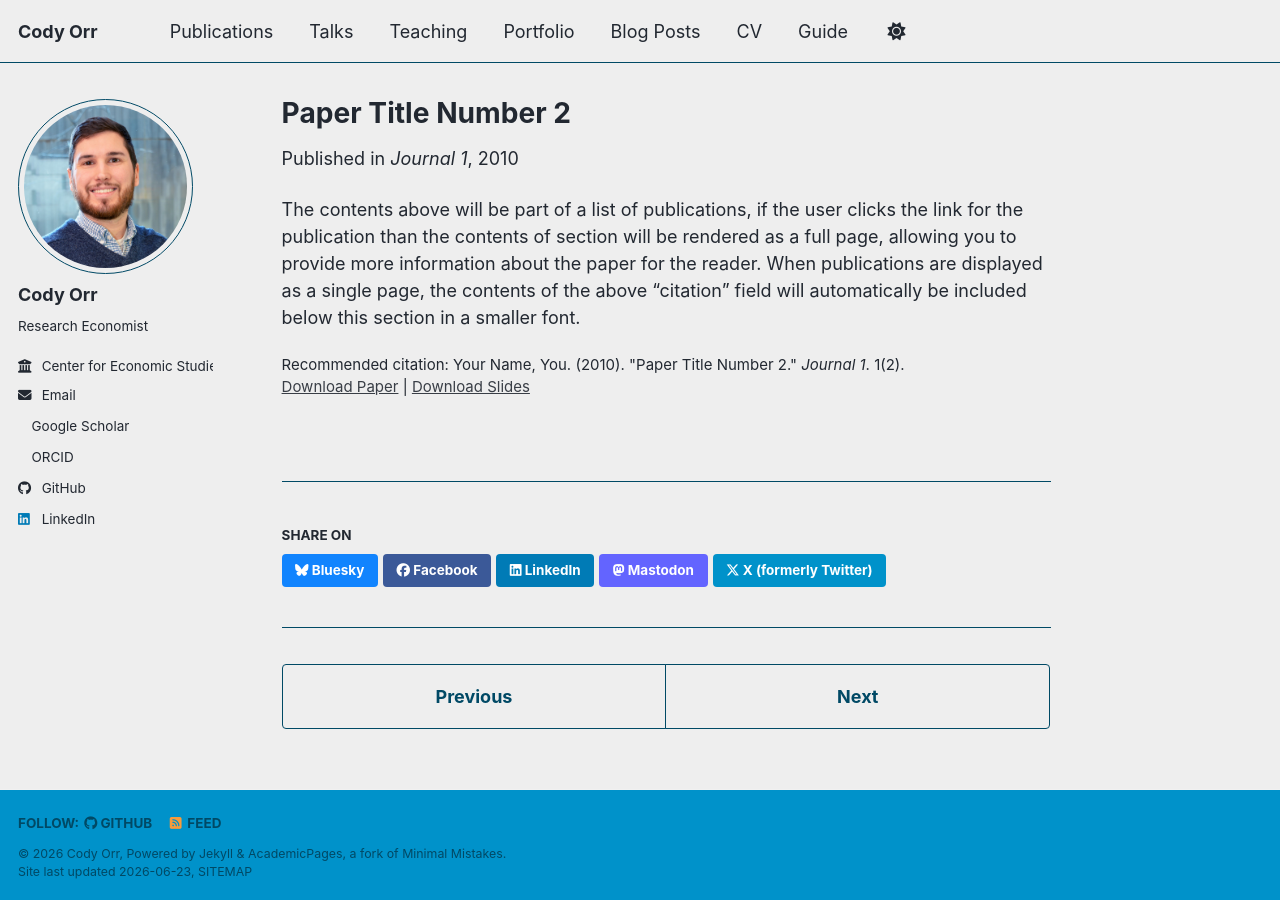
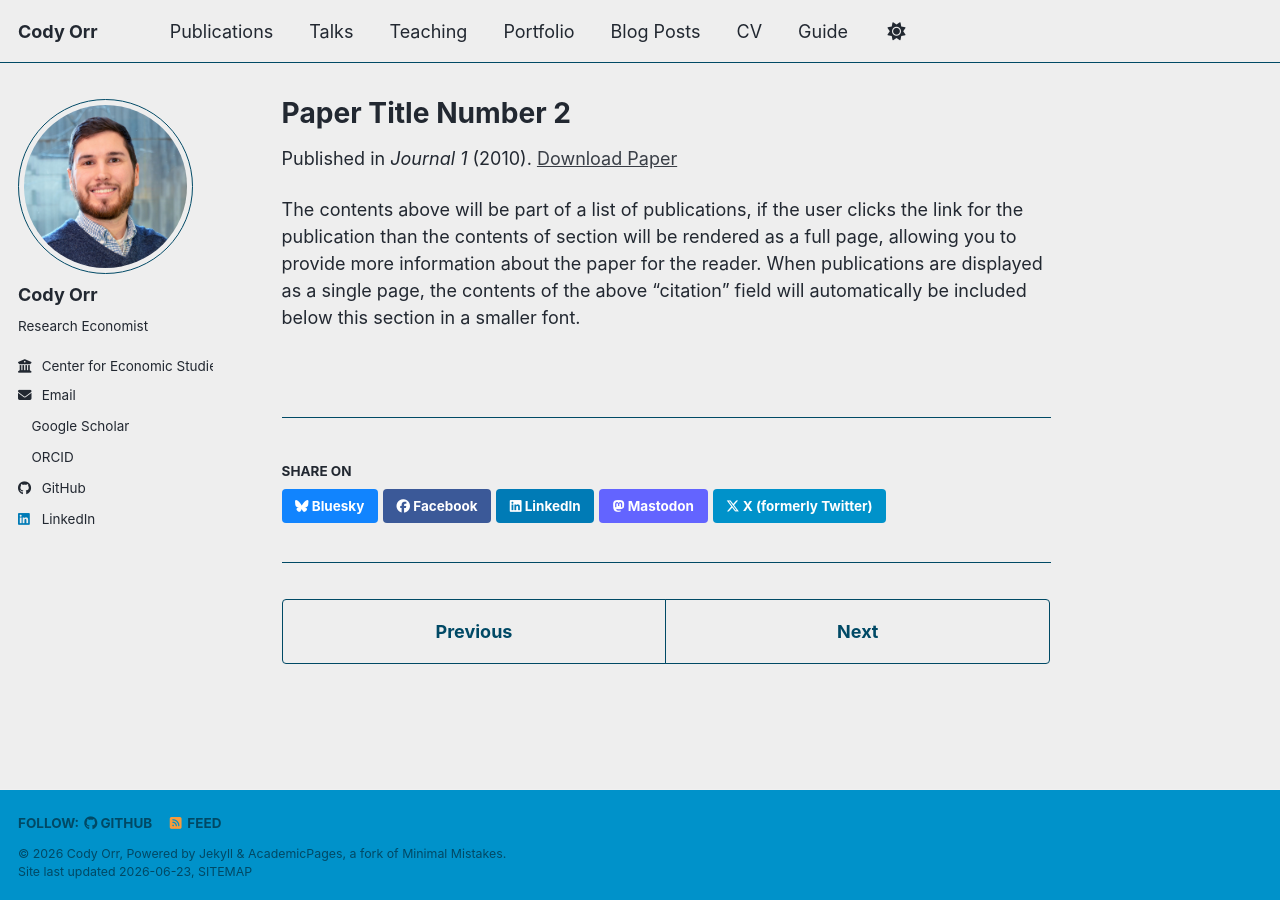
Before and after one commit to orrcody/orrcody.github.io, a Jekyll site: the page built from _publications/2010-10-01-paper-title-number-2.md, in a window 1280 px wide. Built offline with Jekyll 4.4.1, drawn with Linux system fonts in a browser that asks for light colours; a style sheet for code colours, icons or effects is not loaded.

Commit message:
Adding coauthors to page, reordering download link.

```diff
--- a/_layouts/single.html
+++ b/_layouts/single.html
@@ -36,8 +36,12 @@
 
         {% if page.collection == 'teaching' %}
           <p> {{ page.type }}, <i>{{ page.venue }}</i>, {{ page.date | default: "1900-01-01" | date: "%Y" }} </p>
-        {% elsif page.venue and page.date %}
-          <p>Published in <i>{{ page.venue }}</i>, {{ page.date | default: "1900-01-01" | date: "%Y" }} </p>
+        {% elsif page.coauthors %}
+          <p> Joint with {{ page.coauthors }}. </p>
+        {% elsif page.venue and page.date and page.paperurl %}
+          <p>Published in <i>{{ page.venue }}</i> ({{ page.date | default: "1900-01-01" | date: "%Y" }}). <a href="{{ page.paperurl }}">Download Paper</a> </p>
+        {% elsif page.date and page.paperurl %}
+          <p>Available online: {{ page.date | default: "1900-01-01" | date: "%B %Y" }}. <a href="{{ page.paperurl }}">Download Paper</a> </p>
         {% elsif page.date %}
           <p class="page__date"><strong><i class="fa fa-fw fa-calendar" aria-hidden="true"></i> {{ site.data.ui-text[site.locale].date_label | default: "Published:" }}</strong> <time datetime="{{ page.date | date_to_xmlschema }}">{{ page.date | default: "1900-01-01" | date: "%B %d, %Y" }}</time></p>
         {% endif %}
@@ -47,6 +51,7 @@
       <section class="page__content" itemprop="text">
         {{ content }}
 
+        {% comment %}
         {% if page.citation and page.paperurl and page.slidesurl and page.bibtexurl %}
           <p style="font-size: smaller">Recommended citation: {{ page.citation }}<br /><a href="{{ page.paperurl }}">Download Paper</a> | <a href="{{ page.slidesurl }}">Download Slides</a> | <a href="{{ page.bibtexurl }}">Download Bibtex</a></p>
         {% elsif page.citation and page.paperurl and page.slidesurl %}
@@ -72,6 +77,7 @@
         {% elsif page.bibtexurl %}
           <p style="font-size: smaller"><a href="{{ page.bibtexurl }}">Download Bibtex</a></p>
         {% endif %}
+        {% endcomment %}
 
         {% if page.link %}<div><a href="{{ page.link }}" class="btn">{{ site.data.ui-text[site.locale].ext_link_label | default: "Direct Link" }}</a></div>{% endif %}
       </section>
```
